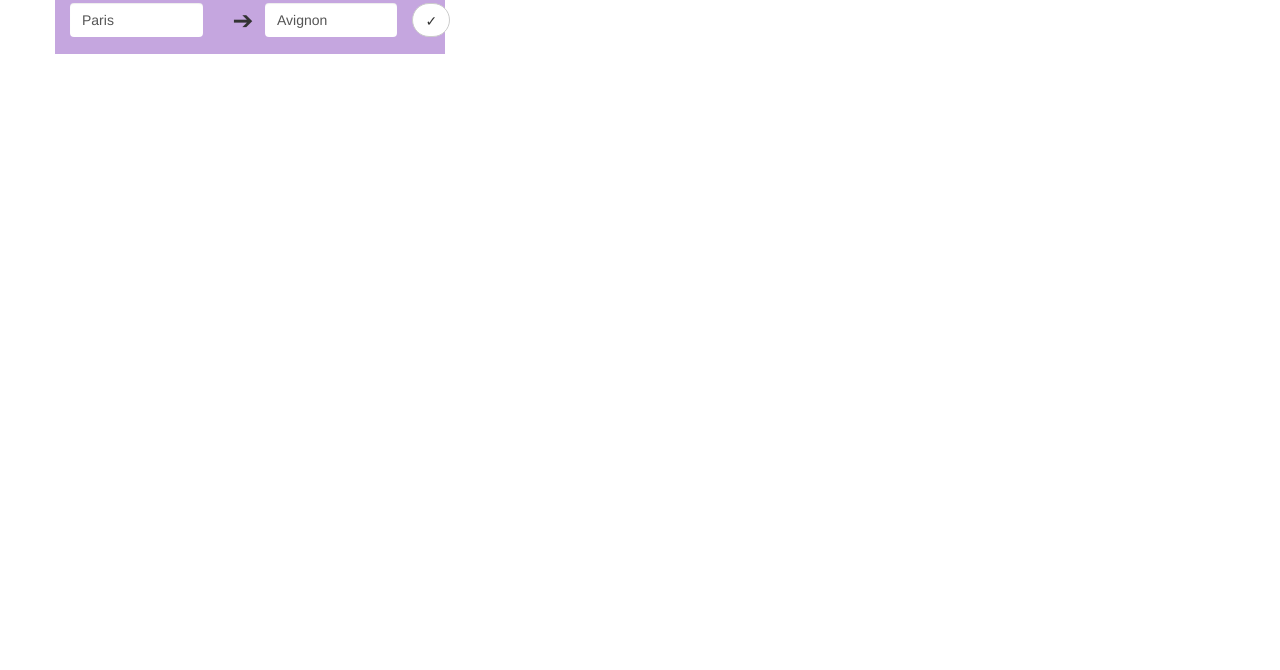
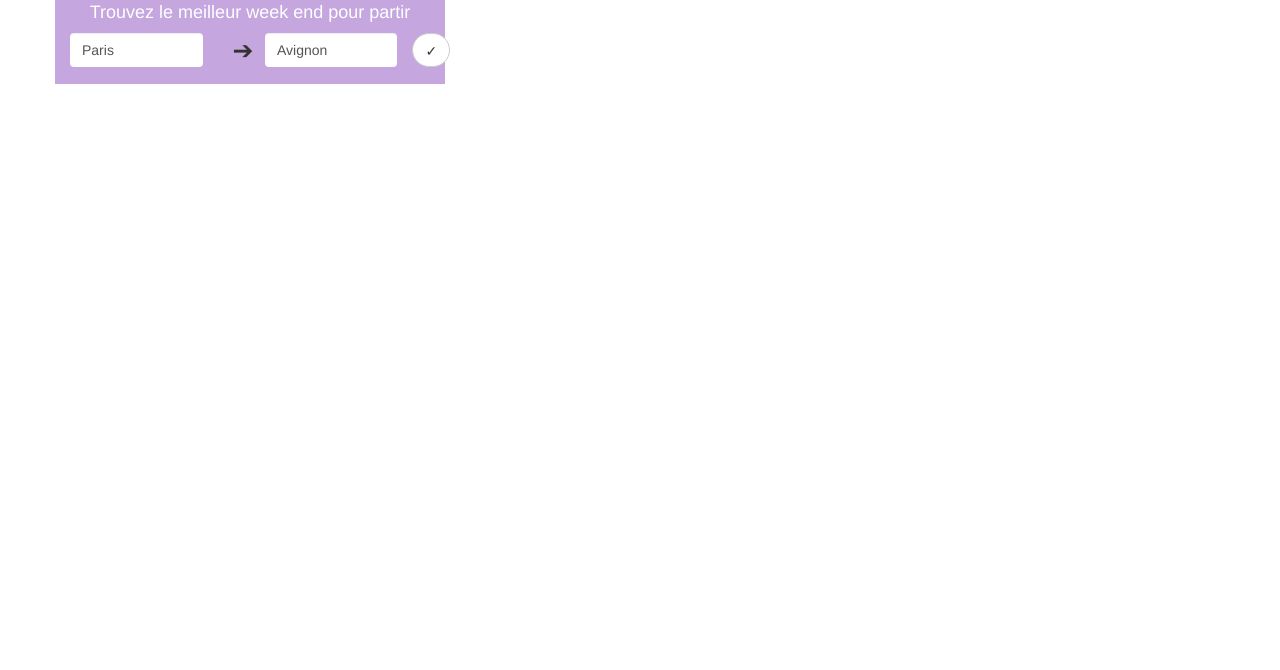
Before and after one commit to adipasquale/sncf-lol-www, a plain HTML site: page index.html in a window 1280 px wide. Shown: the part 67-737 px from the top of the page. Drawn offline with nearby package versions, Linux system fonts and the light colour scheme.

Commit message:
added title

```diff
--- a/index.html
+++ b/index.html
@@ -130,6 +130,13 @@ input[type=submit]{
   background-color: rgb(197,166,223);
   padding-bottom: 15px;
   z-index: 10;
+}
+h1{
+  font-size: 18px;
+  text-align: center;
+  margin: 0 0 10px 0;
+  padding: 0;
+  color: #fff;
 }
 form{
   margin: 0;
@@ -267,6 +274,8 @@ body {
 
   <div class="row">
     <div class="col-md-4 form-wrapper">
+
+      <h1>Trouvez le meilleur week end pour partir</h1>
 
       <form class="form-horizontal" id="search-form">
         <div class="row">
```
